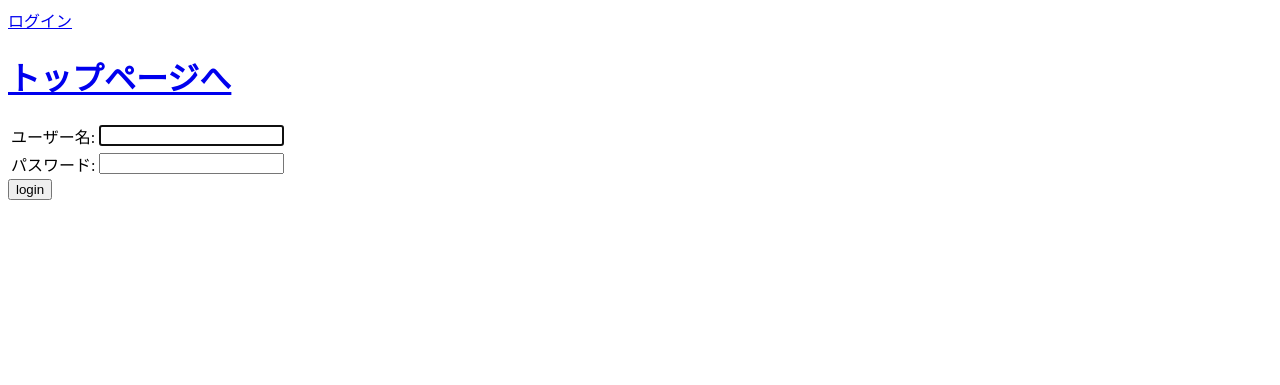
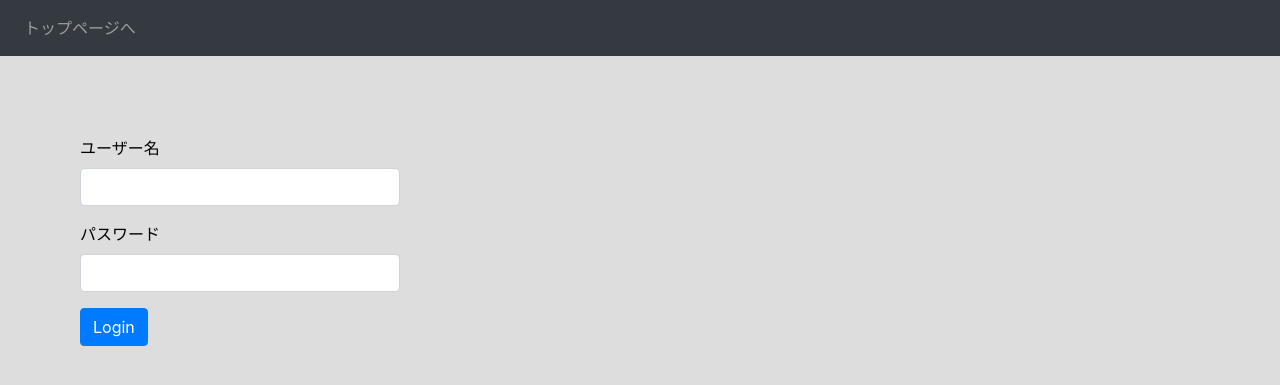
Before and after one commit to enpitut2020/wadachi, a Django app: page /accounts/login/ in a window 1280 px wide. Shown: the top 385 px of the page. Run offline with Django 3.2, Linux system fonts and the light colour scheme; some libraries are stand-ins or nearby versions.

Commit message:
:+1: loginページを綺麗にした
Co-authored-by: KokiShibata-TU <shibako0520@icloud.com>
Co-authored-by: ErikoMIhara08 <mihara0812@gmail.com>
Co-authored-by: Aika-Murakami <aika.murakami@yourmystar.jp>
Co-authored-by: 2103Kuchinashi <nagesen18@gmail.com>
Co-authored-by: PastaSoba <sanukinomiyatuko09@gmail.com>

```diff
--- a/wadachi_app/templates/registration/login.html
+++ b/wadachi_app/templates/registration/login.html
@@ -1,41 +1,40 @@
+{% load static %}
 <html>
-    <head></head>
+    <head>
+        <link rel="stylesheet" href="https://stackpath.bootstrapcdn.com/bootstrap/4.5.0/css/bootstrap.min.css" integrity="sha384-9aIt2nRpC12Uk9gS9baDl411NQApFmC26EwAOH8WgZl5MYYxFfc+NcPb1dKGj7Sk" crossorigin="anonymous">
+        <link rel="stylesheet" href="{% static 'css/style.css' %}">
+    </head>
     <body>
-    <div class="page-header">
-        {% if user.is_authenticated %}
-            <a href="{% url 'post_new' %}" class="top-menu">投稿を作成</a>
-            <p class="top-menu">Hello {{ user.username }} <small>(<a href="{% url 'logout' %}">Log out</a>)</small></p>
-        {% else %}
-            <a href="{% url 'login' %}" class="top-menu">ログイン</a>
-        {% endif %}
-        <h1><a href="/">トップページへ</a></h1>
+        <nav class="navbar navbar-expand-sm navbar-dark bg-dark">
+            <div class="navbar-nav mr-auto">
+            <a class="nav-item nav-link" href="/">トップページへ</a>
+            </div>
+        </nav>
     </div>
 
-    <div class="content container">
-        <div class="row">
-            <div class="col-md-8">
-            {% if form.errors %}
-                <p>ユーザ名かパスワードが間違っています。再度お試しください。</p>
-            {% endif %}
+    <form method="post" action="{% url 'login' %}" class="form-group" style="margin-left: 5em; margin-top: 5em; width: 20em;">
+        {% if form.errors %}
+            <p>ユーザ名かパスワードが間違っています。再度お試しください。</p>
+        {% endif %}
 
-            <form method="post" action="{% url 'login' %}">
-            {% csrf_token %}
-                <table>
-                <tr>
-                    <td>{{ form.username.label_tag }}</td>
-                    <td>{{ form.username }}</td>
-                </tr>
-                <tr>
-                    <td>{{ form.password.label_tag }}</td>
-                    <td>{{ form.password }}</td>
-                </tr>
-                </table>
+        {% csrf_token %}
+        {% for item in form %}
+            <div class="form-group">
+                <label for="{{item.id_for_label}}">{{item.label}}</label>
+                <input
+                    type="{{item.field.widget.input_type}}"
+                    class="form-control"
+                    {% if item.field.required %}required{% endif %}
+                    name="{{item.name}}"
+                    id="{{item.id_for_label}}">
+            </div>
+        {% endfor %}
+        <button type="submit" class="submit btn btn-primary">Login</button>
+        <input type="hidden" name="next" value="{{ next }}"/>
+    </form>
 
-                <input type="submit" value="login" />
-                <input type="hidden" name="next" value="{{ next }}" />
-            </form>
-            </div>
-        </div>
-    </div>
+    <script src="https://code.jquery.com/jquery-3.5.1.slim.min.js" integrity="sha384-DfXdz2htPH0lsSSs5nCTpuj/zy4C+OGpamoFVy38MVBnE+IbbVYUew+OrCXaRkfj" crossorigin="anonymous"></script>
+    <script src="https://cdn.jsdelivr.net/npm/popper.js@1.16.0/dist/umd/popper.min.js" integrity="sha384-Q6E9RHvbIyZFJoft+2mJbHaEWldlvI9IOYy5n3zV9zzTtmI3UksdQRVvoxMfooAo" crossorigin="anonymous"></script>
+    <script src="https://stackpath.bootstrapcdn.com/bootstrap/4.5.0/js/bootstrap.min.js" integrity="sha384-OgVRvuATP1z7JjHLkuOU7Xw704+h835Lr+6QL9UvYjZE3Ipu6Tp75j7Bh/kR0JKI" crossorigin="anonymous"></script>
     </body>
 </html>
```
Also changed, not shown: wadachi_app/templates/wadachi_app/bridge_list.html (+6 -7 lines).
